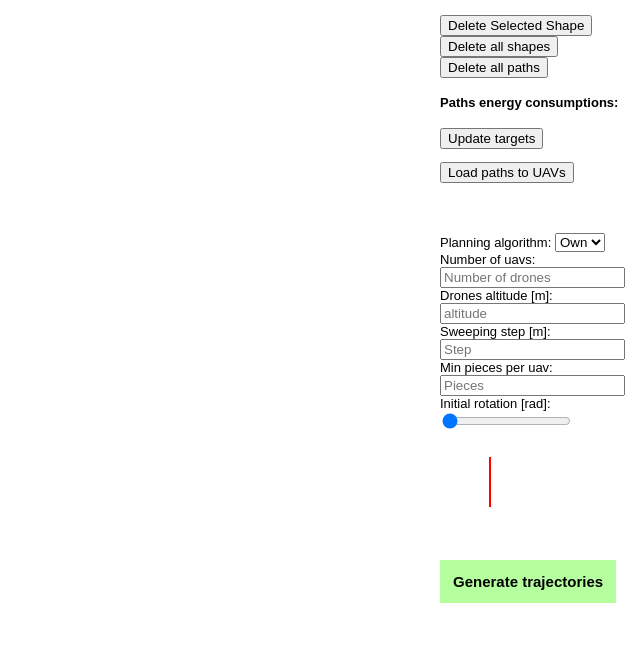
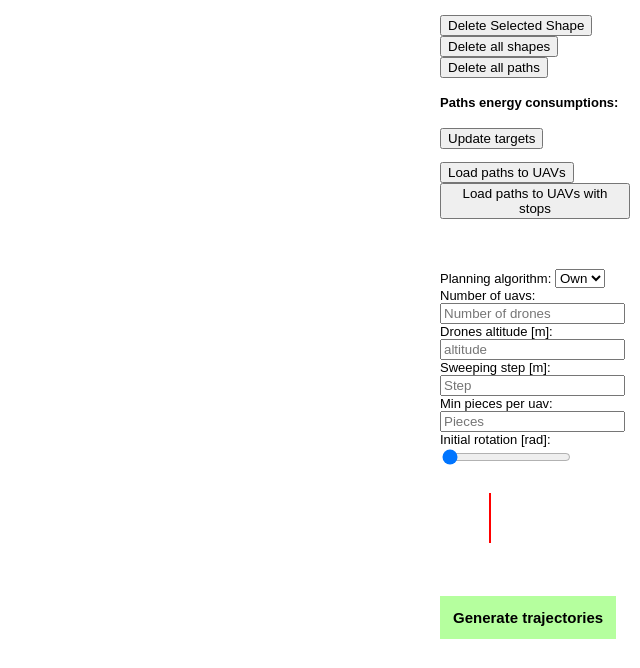
Before and after one commit to ddatsko/thesis_gui, a Flask app: page / in a window 1280 px wide. Shown: the top 668 px of the page, without its empty margins (640-1280 px from the left). Run offline with Flask 3, Linux system fonts and the light colour scheme; some libraries are stand-ins or nearby versions.

Commit message:
Added ability to plan paths with stoping

```diff
--- a/app.py
+++ b/app.py
@@ -69,6 +69,7 @@ def load_paths():
 
     json_data = json.loads(request.data.decode('utf-8'))
     paths_to_load = json_data["uav_topic"]
+    stop_at_waypoints = json_data["stop_at_waypoints"]
     services_used = set()
     res = [[] for _ in range(len(paths_to_load))]
 
@@ -86,6 +87,9 @@ def load_paths():
             res[i] = [len(res), "ERROR", "Empty service name"]
             continue
         services_used.add(service)
+
+        print(f"Stop at waypoints: ", stop_at_waypoints)
+        last_generated_paths[path_ind].stop_at_waypoints = stop_at_waypoints
 
         thread = Thread(target=load_paths_thread, args=(last_generated_paths[path_ind], service, res, i))
         thread.start()
--- a/static/utils.js
+++ b/static/utils.js
@@ -60,7 +60,7 @@ function get_available_services() {
     });
 }
 
-function start_following_paths() {
+function start_following_paths(stop_at_waypoints=false) {
     let request = [];
     for (let i = 0; i < uavs_num; ++i) {
         let selection = document.getElementById(`path-${i}-target`);
@@ -68,7 +68,7 @@ function start_following_paths() {
     }
     let req = new Request('/load_paths', {
         method: 'POST',
-        body: JSON.stringify({'uav_topic': request})
+        body: JSON.stringify({'uav_topic': request, 'stop_at_waypoints': stop_at_waypoints})
     });
     console.log("Sending " + req.body);
 
--- a/templates/map.html
+++ b/templates/map.html
@@ -31,7 +31,8 @@
             <ul style="list-style: none" id="targets-list">
 
             </ul>
-            <button onclick="start_following_paths()">Load paths to UAVs</button>
+            <button onclick="start_following_paths(false)">Load paths to UAVs</button>
+            <button onclick="start_following_paths(true)">Load paths to UAVs with stops</button>
         </div>
 
         <form onsubmit="generate_trajectories(event)" method="post" id="path-planning-settings">
@@ -75,10 +76,9 @@
                 step="0.01" name="init-rotation"
                 value="0"
                 id="init-rotation" onchange="update_rotation_value();" required>
-
             <br>
             <svg id="rotation-line" height="100px" width="100px">
-                <line x1="50" y1="25" x2="50" y2="75" style="stroke:rgb(255,0,0);stroke-width:2"/>
+                <line x1="50" y1="25" x2="50" y2="75" style="stroke:rgb(255,0,0);stroke-width:2"></line>
             </svg>
             <br>
             <br>
```
